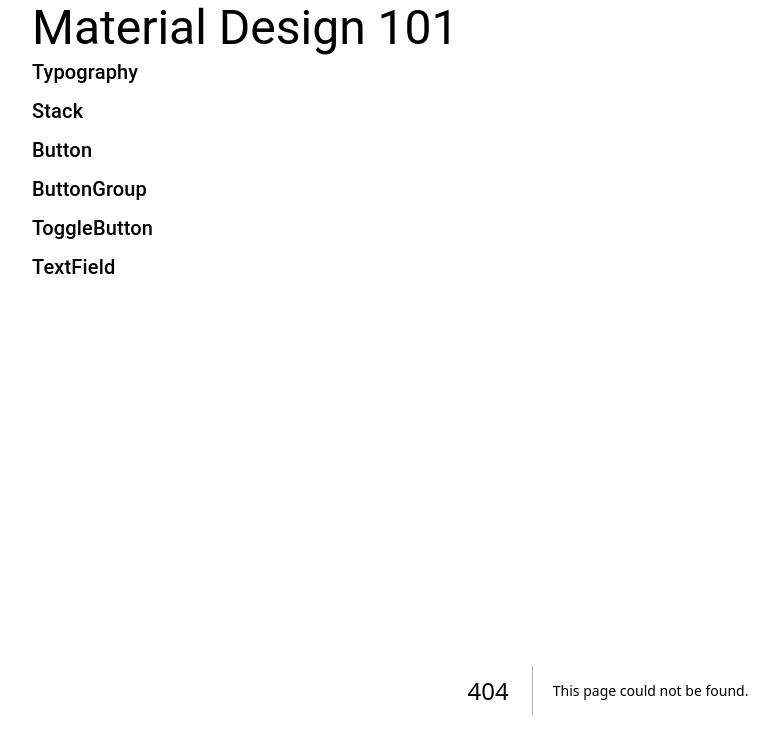
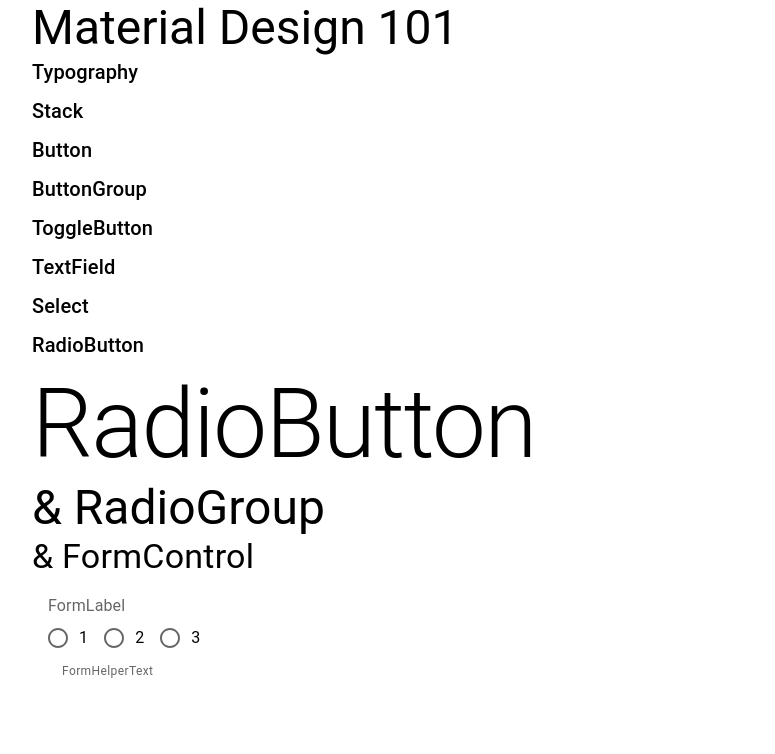
Before and after one commit to vinicius-el-khalili/material101, a Next.js app: page /lessons/radiobutton in a window 1280 px wide. Before the commit this address had no page. Shown: the top 754 px of the page, without its empty margins (32-807 px from the left). Built offline with nearby package versions, Linux system fonts and the light colour scheme.

Commit message:
Select & RadioButton

```diff
--- a/app/layout.tsx
+++ b/app/layout.tsx
@@ -61,6 +61,18 @@ export default function RootLayout({
             </Typography>
           </Link>
 
+          <Link href={"/lessons/select"}>
+            <Typography variant="h6" gutterBottom>
+              Select
+            </Typography>
+          </Link>
+
+          <Link href={"/lessons/radiobutton"}>
+            <Typography variant="h6" gutterBottom>
+              RadioButton
+            </Typography>
+          </Link>
+
           {children}
         </Container>
 
--- /dev/null
+++ b/app/lessons/radiobutton/page.tsx
@@ -0,0 +1,46 @@
+"use client"
+import { Box, FormControl, FormControlLabel, FormHelperText, FormLabel, Radio, RadioGroup, Stack, Typography } from "@mui/material";
+import { ChangeEvent, useState } from "react";
+
+const Page = () => {
+
+    const [value,setValue] = useState<string>("")
+    const handleChange = (e:ChangeEvent<HTMLInputElement>) => {
+        setValue(e.target.value)
+    }
+
+    return (
+        <>
+        <Typography variant="h1">RadioButton</Typography>
+        <Typography variant="h3">& RadioGroup</Typography>
+        <Typography variant="h4">& FormControl</Typography>
+
+        <Box>
+            <FormControl sx={{m:2}}>
+
+                <FormLabel
+                id="group-label">
+                    FormLabel
+                </FormLabel>
+
+                <RadioGroup
+                name="group"
+                aria-labelledby="group-label"
+                value={value}
+                onChange={handleChange}>
+                    <Stack direction="row">
+                        <FormControlLabel control={<Radio color="secondary"/>} label='1' value='1'/>
+                        <FormControlLabel control={<Radio color="primary"/>} label='2' value='2'/>
+                        <FormControlLabel control={<Radio color="warning"/>} label='3' value='3'/>
+                    </Stack>
+                </RadioGroup>
+
+                <FormHelperText>FormHelperText</FormHelperText>
+
+            </FormControl>
+        </Box>
+        </>
+    );
+}
+
+export default Page;
```
Also changed, not shown: app/lessons/select/page.tsx (added, +31 -0 lines).
